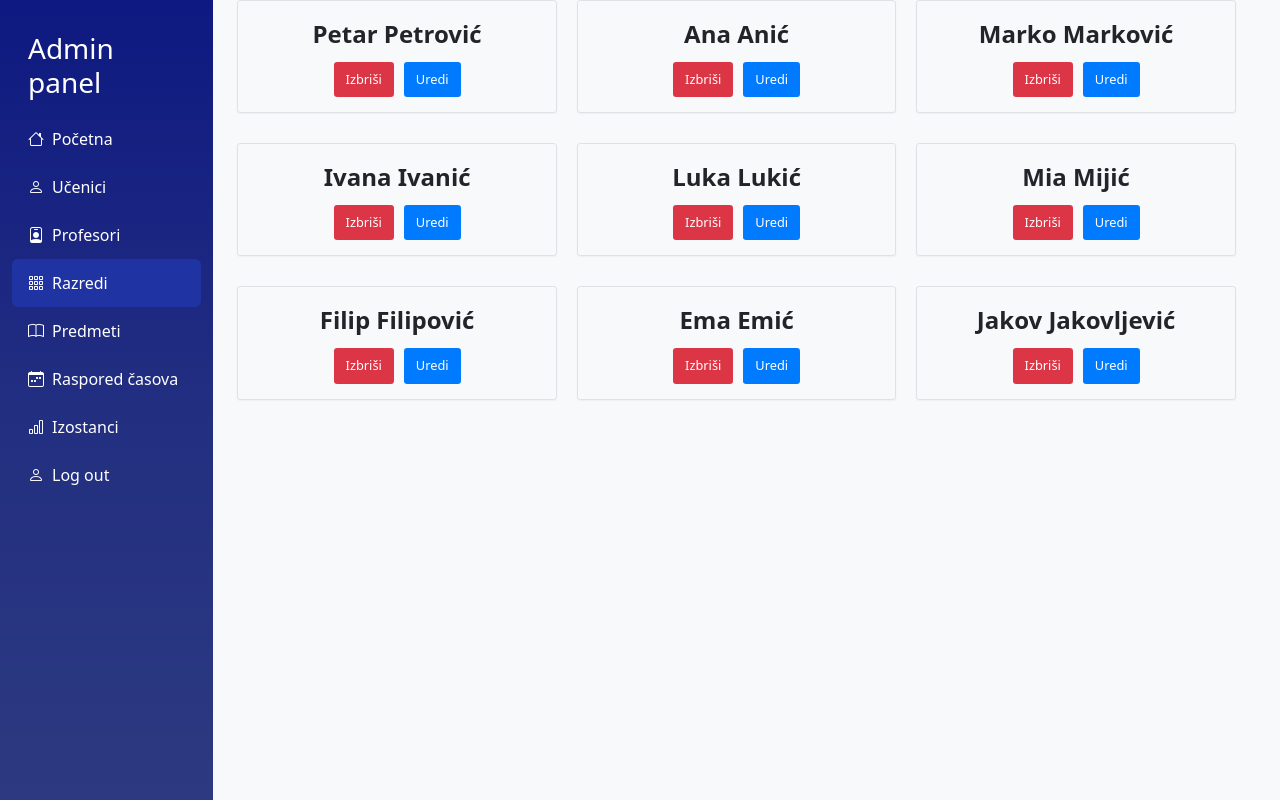
After one commit to etsbiweb/iii2_g2, a PHP site: page /iii2_g2/admin/prikaziucenike.php in a window 1280 px wide. The commit adds this page. Run offline with PHP 8.4, Linux system fonts and the light colour scheme.

Commit message:
Dodan prikaz ucenika po razredima

```diff
--- /dev/null
+++ b/admin/prikaziucenike.php
@@ -0,0 +1,65 @@
+<!DOCTYPE html>
+<html lang="en">
+<head>
+    <meta charset="UTF-8">
+    <title>Document</title>
+    <link href="https://cdn.jsdelivr.net/npm/bootstrap@5.3.3/dist/css/bootstrap.min.css" rel="stylesheet">
+    <link href="https://cdn.jsdelivr.net/npm/bootstrap-icons/font/bootstrap-icons.css" rel="stylesheet">
+    <link rel="stylesheet" href="../css/kartica.css">
+</head>
+<body>
+<body>
+<div class="container-fluid">
+    <div class="row">
+        <nav class="col-md-2 sidebar">
+            <h5 class="px-3 fs-3 my-3">Admin panel</h5>
+            <a href="dashboard.php"><i class="bi bi-house me-2"></i>Početna</a>
+            <a href="#"><i class="bi bi-person me-2"></i>Učenici</a>
+            <a href="#"><i class="bi bi-person-badge me-2"></i>Profesori</a>
+            <div class="dropdown-container">
+                <a href="razredi.php" class="active"><i class="bi bi-grid-3x3-gap me-2"></i>Razredi</a>
+                <div class="dropdown-menu">
+                    <a href="#">I</a>
+                    <a href="#">II</a>
+                    <a href="#">III</a>
+                    <a href="#">IV</a>
+                </div>
+            </div>
+            <a href="#"><i class="bi bi-book me-2"></i>Predmeti</a>
+            <a href="#"><i class="bi bi-calendar-week me-2"></i>Raspored časova</a>
+            <a href="#"><i class="bi bi-bar-chart me-2"></i>Izostanci</a>
+            <a href="../logout.php"><i class="bi bi-person me-2"></i>Log out</a>
+        </nav>
+        <main class="col-md-9 ms-sm-auto col-lg-10 px-md-4">
+            <div class="ucenici-grid">
+                <?php
+                $ucenici = [
+                    ['ime' => 'Petar', 'prezime' => 'Petrović'],
+                    ['ime' => 'Ana', 'prezime' => 'Anić'],
+                    ['ime' => 'Marko', 'prezime' => 'Marković'],
+                    ['ime' => 'Ivana', 'prezime' => 'Ivanić'],
+                    ['ime' => 'Luka', 'prezime' => 'Lukić'],
+                    ['ime' => 'Mia', 'prezime' => 'Mijić'],
+                    ['ime' => 'Filip', 'prezime' => 'Filipović'],
+                    ['ime' => 'Ema', 'prezime' => 'Emić'],
+                    ['ime' => 'Jakov', 'prezime' => 'Jakovljević'],
+                ];
+
+                foreach ($ucenici as $ucenik) {
+                    echo '<div class="kartica-ucenik">';
+                    echo '<div class="ime-prezime-ucenik">' . $ucenik['ime'] . ' ' . $ucenik['prezime'] . '</div>';
+                    echo '<div class="gumbi-ucenik">';
+                    echo '<button class="gumb-izbrisi-ucenik">Izbriši</button>';
+                    echo '<button class="gumb-uredi-ucenik">Uredi</button>';
+                    echo '</div>';
+                    echo '</div>';
+                }
+                ?>
+            </div>
+        </main>
+    </div>
+</div>
+<script src="https://cdn.jsdelivr.net/npm/bootstrap@5.3.3/dist/js/bootstrap.bundle.min.js"></script>
+<script src="../js/script.js"></script>
+</body>
+</html>
--- /dev/null
+++ b/css/kartica.css
@@ -0,0 +1,136 @@
+body {
+    background-color: #f8f9fa;
+}
+
+.sidebar {
+    height: 100vh;
+    background: linear-gradient(to bottom, rgb(14, 25, 130), rgb(34, 46, 128), rgb(45, 58, 128));
+    color: white;
+    padding-top: 1rem;
+}
+
+.sidebar a {
+    color: white;
+    text-decoration: none;
+    padding: 0.75rem 1rem;
+    display: block;
+    border-radius: 0.375rem;
+}
+
+.sidebar a.active, .sidebar a:hover {
+    background-color: rgb(31, 51, 163);
+}
+
+.content {
+    padding: 2rem;
+}
+
+.card-icon {
+    font-size: 2rem;
+}
+
+.dropdown-container {
+    position: relative;
+}
+
+.dropdown-menu {
+    display: none;
+    position: absolute;
+    right: 0;
+    top: 0;
+    background-color: white;
+    border: 1px solid #ccc;
+    box-shadow: 2px 2px 5px rgba(0, 0, 0, 0.1);
+    z-index: 10;
+    border-radius: 0.375rem;
+    transform: translateX(35px);
+}
+
+.dropdown-container:hover .dropdown-menu {
+    display: block;
+    background: linear-gradient(to bottom, rgb(14, 25, 130), rgb(34, 46, 128), rgb(45, 58, 128));
+}
+
+.dropdown-menu a {
+    color: #ffffff;
+    padding: 0.75rem 1rem;
+    display: block;
+    text-decoration: none;
+    text-align: left;
+    border-radius: 0.375rem;
+}
+
+.dropdown-menu a:hover {
+    background-color: rgb(31, 51, 163);
+}
+
+.ucenici-grid {
+    display: flex;
+    flex-wrap: wrap;
+    gap: 20px;
+    justify-content: flex-start;
+}
+
+.kartica-ucenik {
+    background-color: #f8f9fa;
+    border: 1px solid #dee2e6;
+    border-radius: 0.2rem;
+    padding: 15px;
+    margin-bottom: 10px;
+    box-shadow: 0 0.05rem 0.1rem rgba(0, 0, 0, 0.05);
+    width: calc(33.33% - 20px);
+    box-sizing: border-box;
+    text-align: center;
+}
+
+.ime-prezime-ucenik {
+    font-size: 1.5rem;
+    font-weight: bold;
+    margin-bottom: 10px;
+}
+
+.gumbi-ucenik {
+    display: flex;
+    gap: 10px;
+    justify-content: center;
+}
+
+.gumb-izbrisi-ucenik {
+    background-color: #dc3545;
+    color: white;
+    border: none;
+    border-radius: 0.2rem;
+    padding: 8px 12px;
+    cursor: pointer;
+    font-size: 0.8rem;
+}
+
+.gumb-uredi-ucenik {
+    background-color: #007bff;
+    color: white;
+    border: none;
+    border-radius: 0.2rem;
+    padding: 8px 12px;
+    cursor: pointer;
+    font-size: 0.8rem;
+}
+
+.gumb-izbrisi-ucenik:hover {
+    background-color: #c82333;
+}
+
+.gumb-uredi-ucenik:hover {
+    background-color: #0056b3;
+}
+
+@media (max-width: 992px) {
+    .kartica-ucenik {
+        width: calc(50% - 20px);
+    }
+}
+
+@media (max-width: 768px) {
+    .kartica-ucenik {
+        width: 100%;
+    }
+}
```
Also changed, not shown: admin/dashboard.php (+10 -1 lines), css/dashboard.css (+66 -0 lines).
